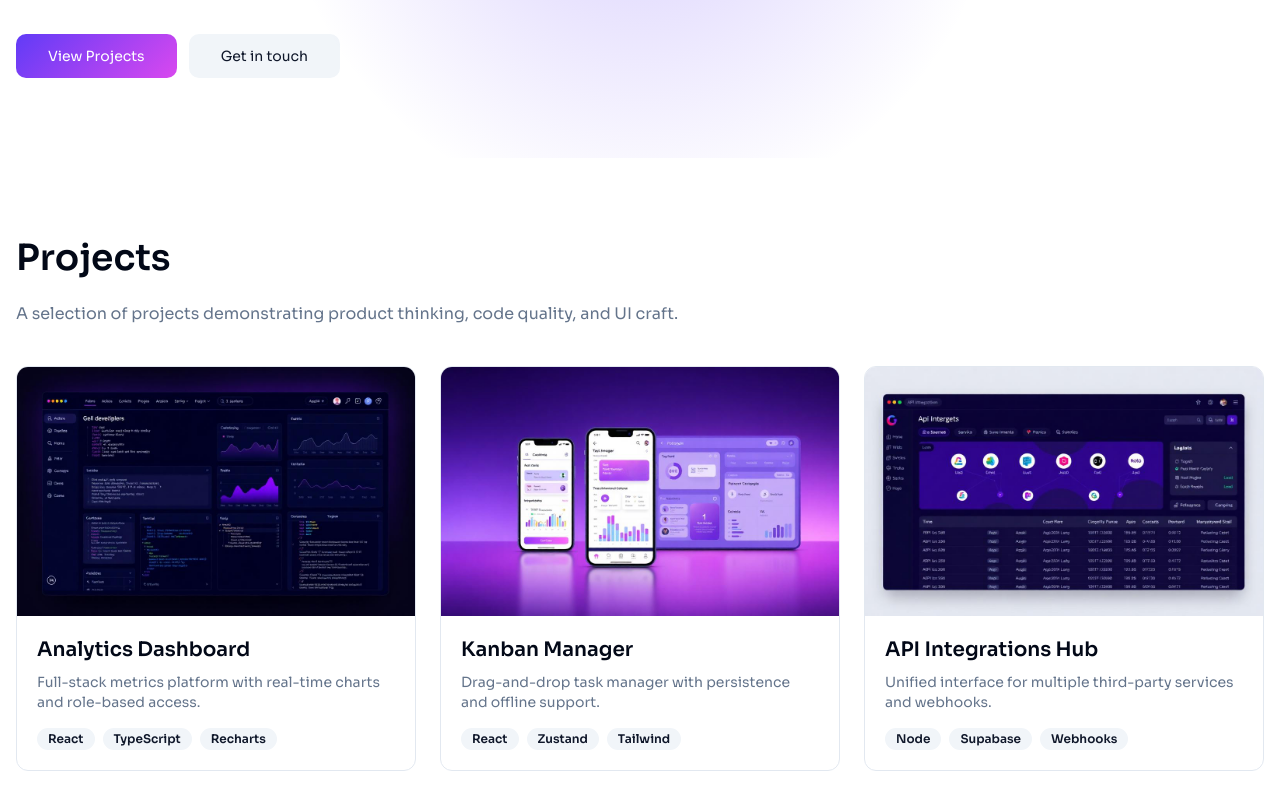
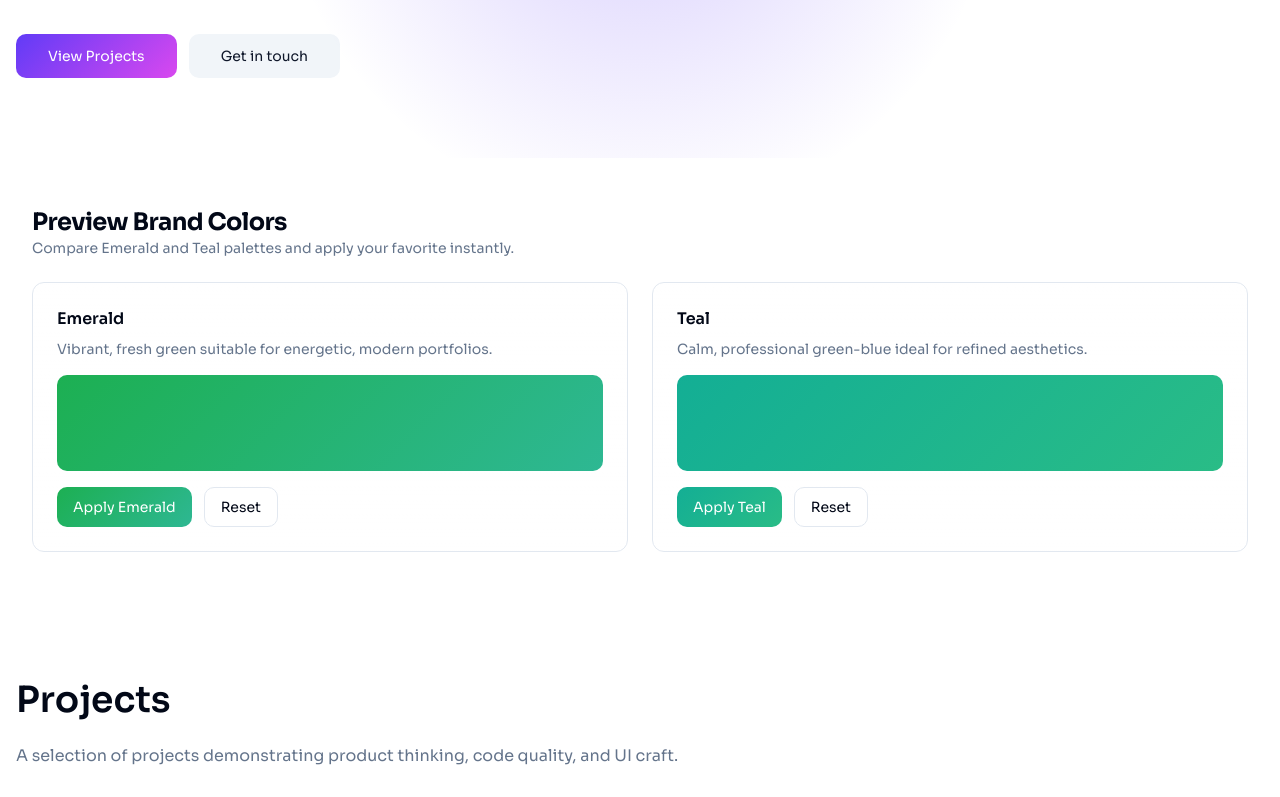
Before and after one commit to doroteaMonaco/Doroteam-Portfolio, a React (Vite) app: page / in a window 1280 px wide. Shown: the part 511-1308 px from the top of the page. Built offline with nearby package versions, Linux system fonts and the light colour scheme.

Commit message:
Preview color options
Preview both green color options for the portfolio website.

```diff
--- /dev/null
+++ b/src/components/sections/ColorPreview.tsx
@@ -0,0 +1,62 @@
+import { Button } from "@/components/ui/button";
+
+const applyBrand = (name: "emerald" | "teal") => {
+  if (typeof document !== "undefined") {
+    document.documentElement.setAttribute("data-brand", name);
+  }
+};
+
+const resetBrand = () => {
+  if (typeof document !== "undefined") {
+    document.documentElement.removeAttribute("data-brand");
+  }
+};
+
+export default function ColorPreview() {
+  return (
+    <section aria-labelledby="brand-preview-heading" className="container py-12">
+      <header className="mb-6">
+        <h2 id="brand-preview-heading" className="text-2xl font-bold tracking-tight">
+          Preview Brand Colors
+        </h2>
+        <p className="text-sm text-muted-foreground">
+          Compare Emerald and Teal palettes and apply your favorite instantly.
+        </p>
+      </header>
+
+      <div className="grid gap-6 md:grid-cols-2">
+        <article data-brand="emerald" className="glass rounded-lg border p-6">
+          <h3 className="mb-2 font-semibold">Emerald</h3>
+          <p className="mb-4 text-sm text-muted-foreground">
+            Vibrant, fresh green suitable for energetic, modern portfolios.
+          </p>
+          <div className="mb-4 h-24 w-full rounded-md bg-gradient-brand shadow-[var(--shadow-elevated)]" aria-hidden />
+          <div className="flex flex-wrap gap-3">
+            <Button variant="gradient" onClick={() => applyBrand("emerald")} aria-label="Apply Emerald brand colors">
+              Apply Emerald
+            </Button>
+            <Button variant="outline" onClick={resetBrand} aria-label="Reset to current brand">
+              Reset
+            </Button>
+          </div>
+        </article>
+
+        <article data-brand="teal" className="glass rounded-lg border p-6">
+          <h3 className="mb-2 font-semibold">Teal</h3>
+          <p className="mb-4 text-sm text-muted-foreground">
+            Calm, professional green-blue ideal for refined aesthetics.
+          </p>
+          <div className="mb-4 h-24 w-full rounded-md bg-gradient-brand shadow-[var(--shadow-elevated)]" aria-hidden />
+          <div className="flex flex-wrap gap-3">
+            <Button variant="gradient" onClick={() => applyBrand("teal")} aria-label="Apply Teal brand colors">
+              Apply Teal
+            </Button>
+            <Button variant="outline" onClick={resetBrand} aria-label="Reset to current brand">
+              Reset
+            </Button>
+          </div>
+        </article>
+      </div>
+    </section>
+  );
+}
--- a/src/index.css
+++ b/src/index.css
@@ -101,6 +101,25 @@ All colors MUST be HSL.
     --brand-2: 292 84% 61%;
     --brand-foreground: 0 0% 100%;
   }
+
+  /* Brand preview palettes */
+  :root[data-brand="emerald"] {
+    --brand: 142 72% 40%;
+    --brand-2: 164 60% 45%;
+  }
+  :root[data-brand="teal"] {
+    --brand: 170 80% 38%;
+    --brand-2: 158 64% 45%;
+  }
+  /* Scoped previews for side-by-side demo */
+  [data-brand="emerald"] {
+    --brand: 142 72% 40%;
+    --brand-2: 164 60% 45%;
+  }
+  [data-brand="teal"] {
+    --brand: 170 80% 38%;
+    --brand-2: 158 64% 45%;
+  }
 }
 
 @layer base {
--- a/src/pages/Index.tsx
+++ b/src/pages/Index.tsx
@@ -6,6 +6,7 @@ import About from "@/components/sections/About";
 import Projects from "@/components/sections/Projects";
 import Skills from "@/components/sections/Skills";
 import Contact from "@/components/sections/Contact";
+import ColorPreview from "@/components/sections/ColorPreview";
 
 const Index = () => {
   return (
@@ -26,6 +27,7 @@ const Index = () => {
       <SiteHeader />
       <main>
         <Hero />
+        <ColorPreview />
         <Projects />
         <Skills />
         <About />
```
